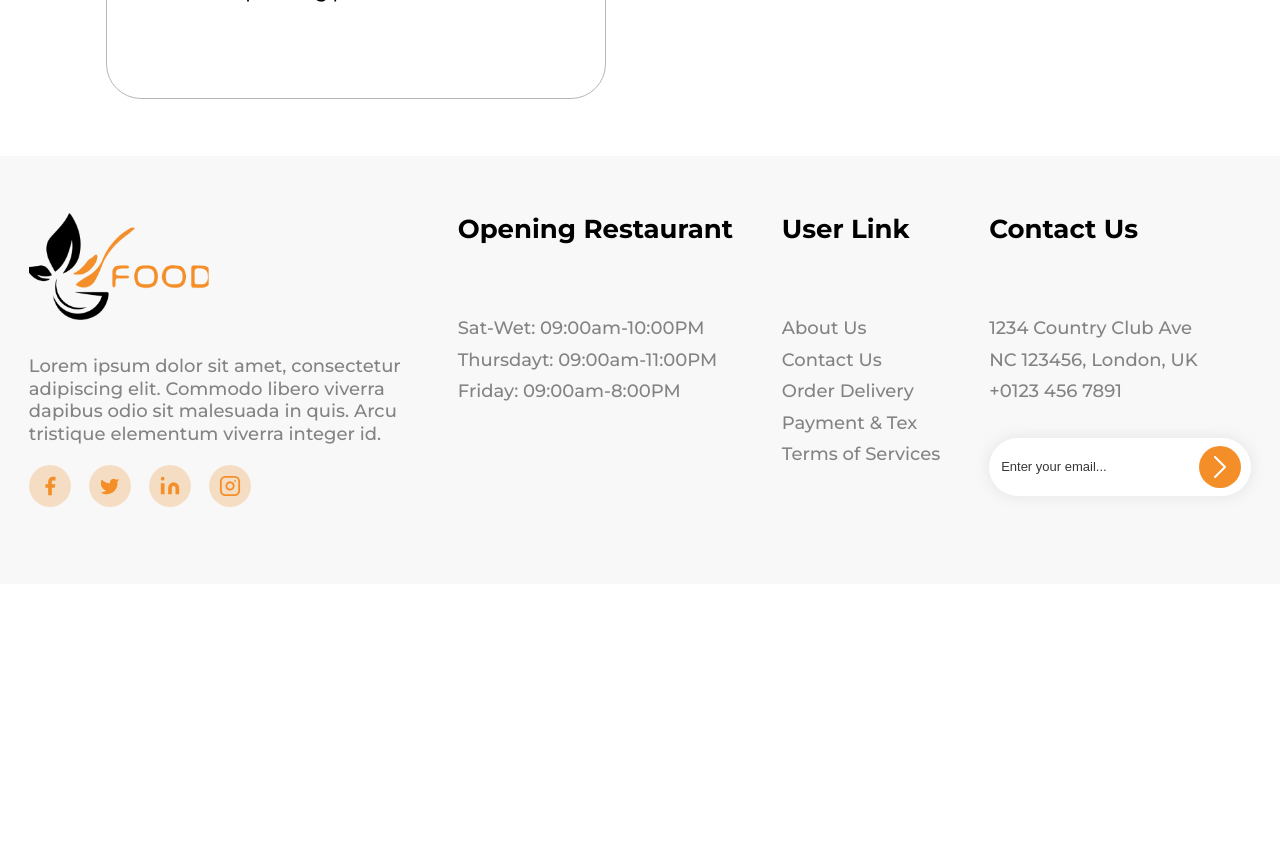
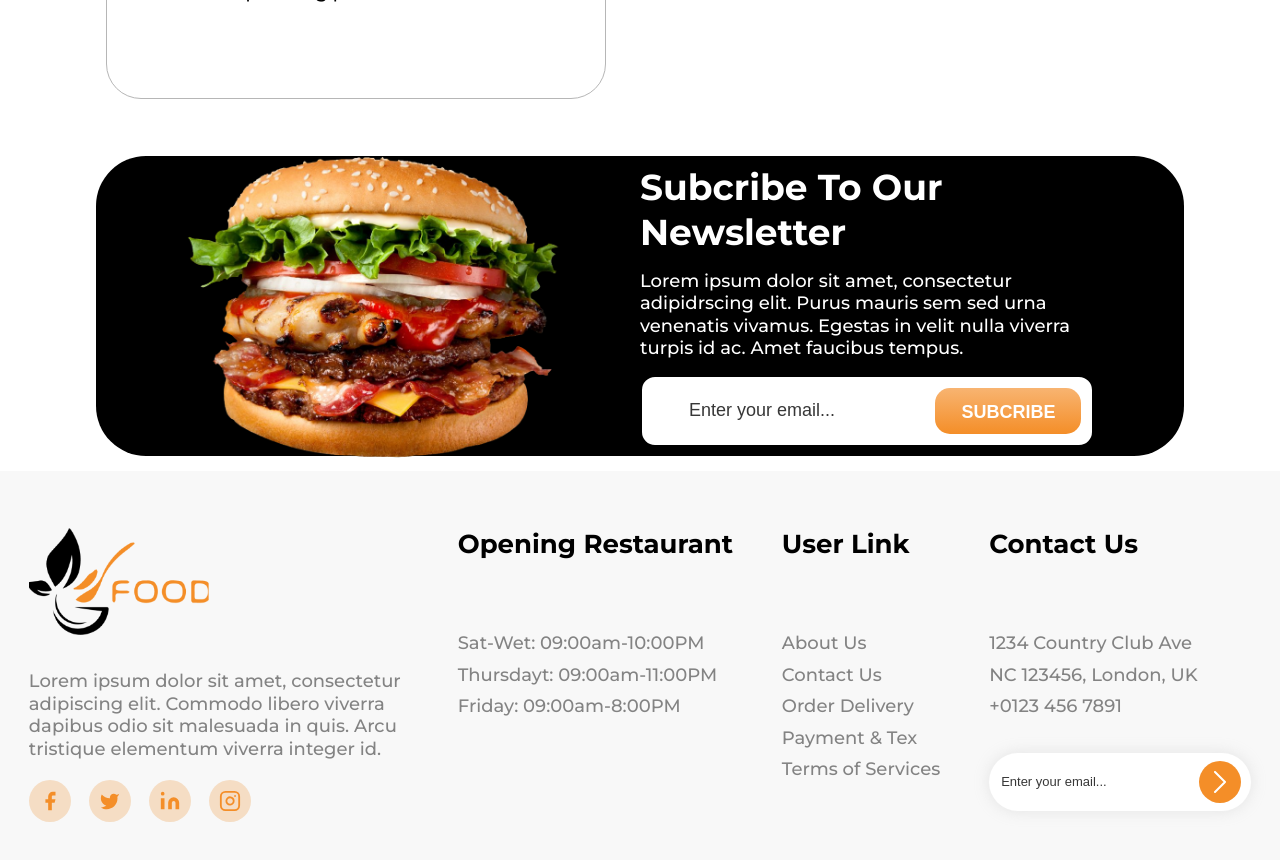
Before and after one commit to Aurelie-Runser/Restaurant, a Vue app: page / in a window 1280 px wide. Shown: the part 3080-3940 px from the top of the page. Before the commit the page ends 3664 px from the top, so only its background shows below. Built offline with nearby package versions, Linux system fonts and the light colour scheme.

Commit message:
feat : myLaouytEmail
création de la section pour l'email

```diff
--- a/src/components/elements/myEmail.vue
+++ b/src/components/elements/myEmail.vue
@@ -10,9 +10,10 @@
 .email {
   display: flex;
   align-items: center;
-  width: fit-content;
+  width: 100%;
   height: fit-content;
   background: $color-white;
+  max-width: 100%;
 
   &.-small{
       padding: 8px 10px;
@@ -43,7 +44,7 @@
       .email__input {
         @include p1;
         margin: 25px 34px;
-        width: 300px;
+        width: 100%;
         border: none;
 
         &:focus {
--- /dev/null
+++ b/src/components/layouts/myLayoutEmail.vue
@@ -0,0 +1,56 @@
+<template>
+  <section class="sectionEmail">
+    <img src="/Burger.png" alt="Photo d'un Burger" />
+
+    <div class="sectionEmail__content">
+      <h3>Subcribe To Our Newsletter</h3>
+
+      <p>
+        Lorem ipsum dolor sit amet, consectetur adipidrscing elit. Purus mauris sem sed urna
+        venenatis vivamus. Egestas in velit nulla viverra turpis id ac. Amet faucibus tempus.
+      </p>
+
+      <myEmail size="big" />
+    </div>
+  </section>
+</template>
+
+<style lang="scss" scoped>
+.sectionEmail {
+  display: flex;
+  align-items: center;
+  justify-content: space-around;
+  padding: 74px 50px;
+  width: 100%;
+  height: 300px;
+  border-radius: 50px;
+  background-color: $color-black;
+
+  img {
+    display: none;
+    flex: none;
+    width: 38%;
+    @include x-large-up {
+      display: block;
+    }
+  }
+
+  &__content {
+    flex: none;
+    color: $color-white;
+    max-width: fit-content;
+
+    @include x-large-up {
+      max-width: 46%;
+    }
+
+    > * {
+      margin: 15px 0;
+    }
+  }
+}
+</style>
+
+<script setup>
+import myEmail from '@/components/elements/myEmail.vue'
+</script>
--- a/src/views/HomeView.vue
+++ b/src/views/HomeView.vue
@@ -15,6 +15,8 @@
 
       <myGridCards typeGrid="big" :gridCards="gridServices" />
     </section>
+
+    <mySectionEmail/>
   </body>
 </template>
 
@@ -32,10 +34,11 @@
 </style>
 
 <script setup>
+import mySectionEmail from '@/components/layouts/myLayoutEmail.vue'
 import myTitleSection from '@/components/elements/myTitleSection.vue'
 import myButton from '@/components/elements/myButton.vue'
 import myGridCards from '@/components/myGirdCards.vue'
-import myCard from '@/components/myCard.vue'
+// import myCard from '@/components/myCard.vue'
 
 const gridProduitsBig = [
   {
@@ -125,28 +128,28 @@ const gridServices = [
 
 ]
 
-const gridProduitsSmall = [
-  {
-    type: 'produit-small',
-    imgSrc: '/Burger.png',
-    imgAlt: 'Photo de Gyro Sandwitc',
-    title: 'Gyro Sandwhic',
-    prix: '15.00',
-    des: 'LALAL'
-  },
-  {
-    type: 'produit-small',
-    imgSrc: '/Cake.png',
-    imgAlt: 'Photo de Enchilade',
-    title: 'Enchilade',
-    prix: '25.50'
-  },
-  {
-    type: 'produit-small',
-    imgSrc: '/Nugets.png',
-    imgAlt: 'Photo de Green Beans',
-    title: 'Green Beans',
-    prix: '12.00'
-  }
-]
+// const gridProduitsSmall = [
+//   {
+//     type: 'produit-small',
+//     imgSrc: '/Burger.png',
+//     imgAlt: 'Photo de Gyro Sandwitc',
+//     title: 'Gyro Sandwhic',
+//     prix: '15.00',
+//     des: 'LALAL'
+//   },
+//   {
+//     type: 'produit-small',
+//     imgSrc: '/Cake.png',
+//     imgAlt: 'Photo de Enchilade',
+//     title: 'Enchilade',
+//     prix: '25.50'
+//   },
+//   {
+//     type: 'produit-small',
+//     imgSrc: '/Nugets.png',
+//     imgAlt: 'Photo de Green Beans',
+//     title: 'Green Beans',
+//     prix: '12.00'
+//   }
+// ]
 </script>
```
Also changed, not shown: public/Burger.png.
